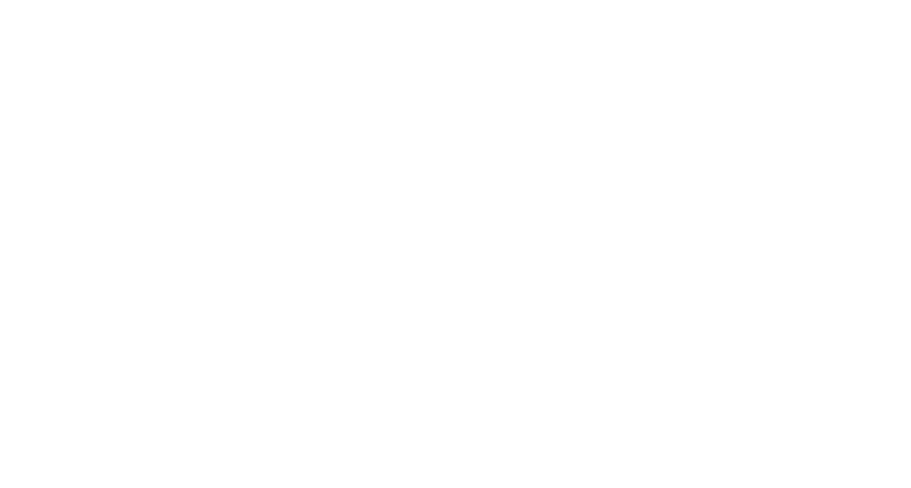
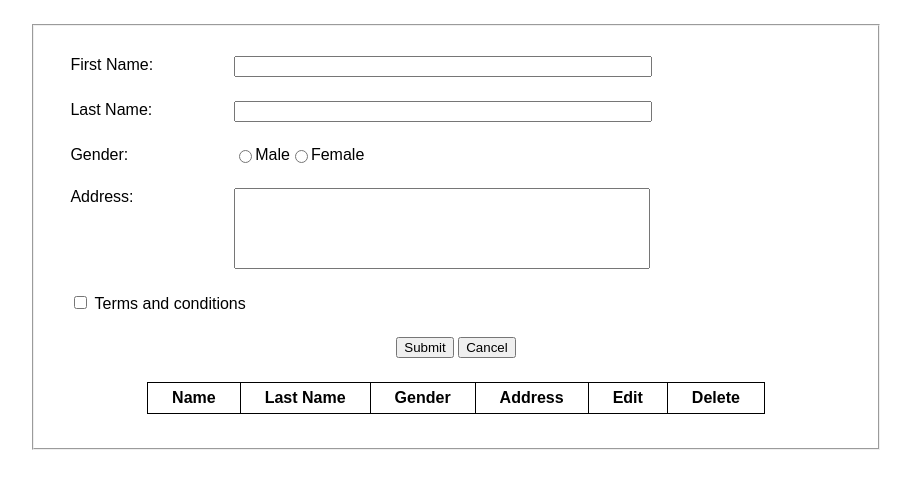
Before and after one commit to azishanprdxn/task2, a plain HTML site: page index.html in a window 1280 px wide. Shown: the whole page, without its empty margins (184-1095 px from the left). Drawn offline with Linux system fonts and the light colour scheme.

Commit message:
Implemented Form Data Validation, Data Input and Display on Webpage

```diff
--- a/assets/css/style.css
+++ b/assets/css/style.css
@@ -0,0 +1,52 @@
+body {
+  font-family: Arial, Helvetica, sans-serif;
+}
+
+form {
+  width: 70%;
+  margin: 0 auto;
+}
+
+div {
+  margin: 24px;
+}
+
+.flex-container {
+  width: 100%;
+  display: flex;
+  flex-wrap: wrap;
+  justify-content: start;
+}
+
+.flex-container>label {
+  width: 20%;
+  vertical-align: middle;
+}
+
+.flex-container>input[type="text"],
+.flex-container>textarea {
+  width: 50%;
+}
+
+.helper {
+  margin-left: 10px;
+  color: #f00;
+  font-size: 12px;
+  opacity: 0;
+}
+
+textarea {
+  resize: none;
+}
+
+.click-buttons {
+  text-align: center;
+}
+
+table, th, td {
+  margin: 0 auto;
+  padding: 6px 24px;
+  border: 1px solid black;
+  border-collapse: collapse;
+  text-align: center;
+}
--- a/assets/js/script.js
+++ b/assets/js/script.js
@@ -0,0 +1,93 @@
+function onSubmit() {
+  // Store value from the input given by the user
+  var firstName = document.getElementById('first-name').value;
+  var lastName = document.getElementById('last-name').value;
+  var getGender = document.getElementsByName('gender');
+  for (var i = 0; i < getGender.length; i++) {
+    if (getGender[i].checked) {
+      var gender = getGender[i].value;
+    }
+  }
+  var address = document.getElementById('address').value;
+  var terms = document.getElementById('terms');
+
+  // Consoling input given by the user
+  console.log(firstName, lastName, gender, address, terms.value);
+
+  // Getting Helper Text for Errors
+  var fNameHelper = document.getElementsByClassName('helper')[0];
+  var lNameHelper = document.getElementsByClassName('helper')[1];
+  var genderHelper = document.getElementsByClassName('helper')[2];
+  var addressHelper = document.getElementsByClassName('helper')[3];
+  var termsHelper = document.getElementsByClassName('helper')[4];
+
+  // For Firstname
+  if (!firstName) {
+    fNameHelper.style.opacity = "1";
+    fNameHelper.style.transition = ".2s";
+  } else {
+    fNameHelper.style.opacity = "0";
+    fNameHelper.style.transition = ".2s";
+  }
+
+  // For Lastname
+  if (!lastName) {
+    lNameHelper.style.opacity = "1";
+    fNameHelper.style.transition = ".2s";
+  } else {
+    lNameHelper.style.opacity = "0";
+    fNameHelper.style.transition = ".2s";
+  }
+
+  // For Gender
+  if (gender == undefined) {
+    genderHelper.style.opacity = "1";
+    fNameHelper.style.transition = ".2s";
+  } else {
+    genderHelper.style.opacity = "0";
+    fNameHelper.style.transition = ".2s";
+  }
+
+  // For Address
+  if (!address) {
+    addressHelper.style.opacity = "1";
+    fNameHelper.style.transition = ".2s";
+  } else {
+    addressHelper.style.opacity = "0";
+    fNameHelper.style.transition = ".2s";
+  }
+
+  // For Terms
+  if (terms.checked == false) {
+    termsHelper.style.opacity = "1";
+    fNameHelper.style.transition = ".2s";
+  } else {
+    termsHelper.style.opacity = "0";
+    fNameHelper.style.transition = ".2s";
+  }
+
+  // Validate if all the data is filled
+  if (!firstName || !lastName || gender == undefined || !address || terms.checked == false) {
+    alert("Please fill all the Details!");
+  } else { // Run this if all the data is filled
+    alert("Thank You!");
+
+    document.getElementById('data').innerHTML +=
+      "<tr>" +
+      "<td>" + firstName + "</td>" +
+      "<td>" + lastName + "</td>" +
+      "<td>" + gender + "</td>" +
+      "<td>" + address + "</td>" +
+      "<td>" + "<button type='button' id='editData' value='Edit'>Edit</button>" + "</td>" +
+      "<td>" + "<button type='button' id='deleteData' value='Delete'>Delete</button>" + "</td>" +
+      "</tr>";
+
+      // Reset the current form data
+      document.getElementById('first-name').value = "";
+      document.getElementById('last-name').value = "";
+      document.getElementById('male').checked = false;
+      document.getElementById('female').checked = false;
+      document.getElementById('address').value = "";
+      document.getElementById('terms').checked = false;
+  }
+}
--- a/index.html
+++ b/index.html
@@ -9,7 +9,65 @@
 </head>
 
 <body>
-
+  <div>
+    <form id="detailsForm" method="post">
+      <fieldset>
+        <div class="flex-container">
+          <label for="first-name">First Name: </label>
+          <input type="text" id="first-name" required>
+          <span class="helper">
+            Should not be left blank
+          </span>
+        </div>
+        <div class="flex-container">
+          <label for="last-name">Last Name: </label>
+          <input type="text" id="last-name" required>
+          <span class="helper">
+            Should not be left blank
+          </span>
+        </div>
+        <div class="flex-container">
+          <label for="gender">Gender: </label>
+          <input type="radio" id="male" name="gender" value="Male" required>Male
+          <input type="radio" id="female" name="gender" value="Female" required>Female
+          <span class="helper">
+            Choose your gender
+          </span>
+        </div>
+        <div class="flex-container">
+          <label for="address">Address: </label>
+          <textarea rows="5" id="address" required></textarea>
+          <span class="helper">
+            Should not be left blank
+          </span>
+        </div>
+        <div>
+          <input type="checkbox" name="terms" id="terms" required>
+          <label for="terms">Terms and conditions</label>
+          <span class="helper">
+            Accept our Terms and Conditions
+          </span>
+        </div>
+        <div class="click-buttons">
+          <button type="button" value="Submit" onclick="onSubmit()">Submit</button>
+          <button type="button" value="Cancel" onclick="detailsForm.reset()">Cancel</button>
+        </div>
+        </label>
+        <div>
+          <table id="data">
+            <tr>
+              <th>Name</th>
+              <th>Last Name</th>
+              <th>Gender</th>
+              <th>Address</th>
+              <th>Edit</th>
+              <th>Delete</th>
+            </tr>
+          </table>
+        </div>
+      </fieldset>
+    </form>
+  </div>
   <script src="./assets/js/script.js"></script>
 </body>
 
```
